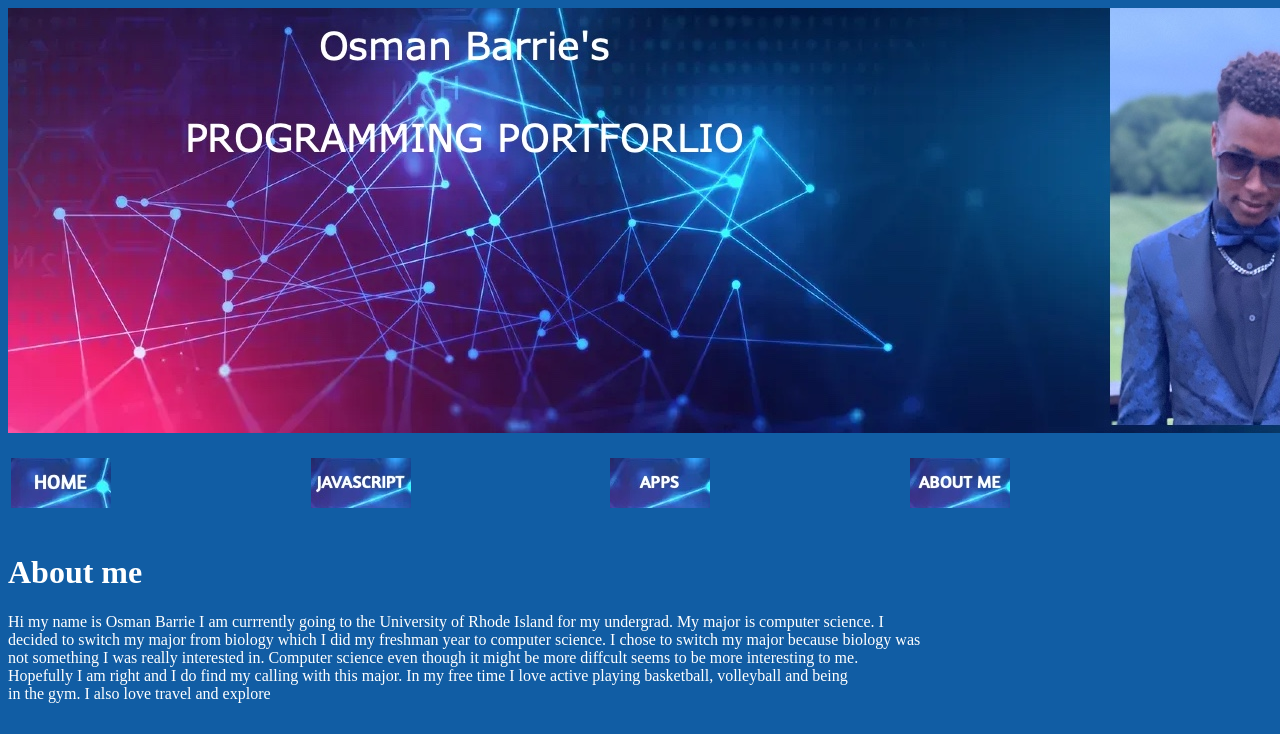
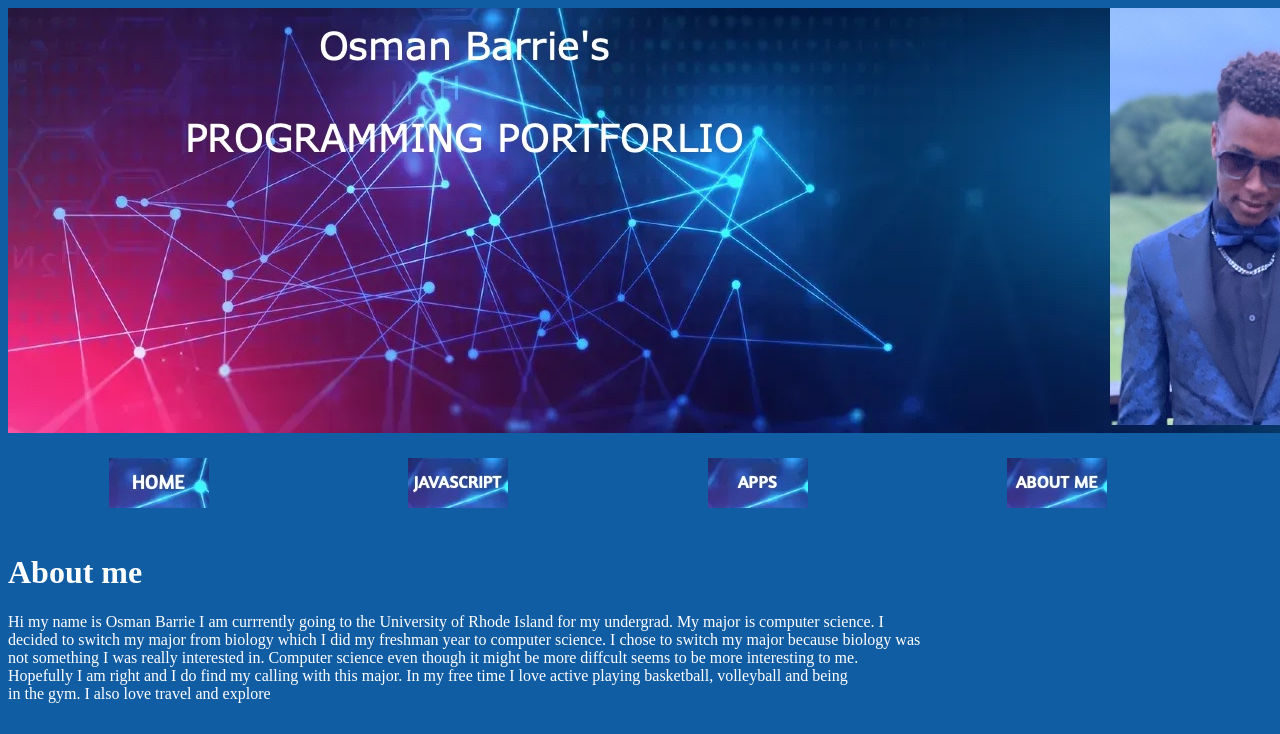
Before and after one commit to Obarrie/Obarrie.github.io, a plain HTML site: page about.html in a window 1280 px wide. Shown: the top 734 px of the page. Drawn offline with Linux system fonts and the light colour scheme.

Commit message:
Update about.html

```diff
--- a/about.html
+++ b/about.html
@@ -12,13 +12,13 @@
   <br>
         <table id="nav-table">
 
-       <td> <a href= "https://obarrie.github.io/index.html" alt= "Home">
+       <td id= "nav-td"> <a href= "https://obarrie.github.io/index.html" alt= "Home">
            <img src= "homebutton.jpg"> </a> </td>
-     <td> <a href= "https://obarrie.github.io/javascripts.html" alt= "javascript">
+     <td id= "nav-td"> <a href= "https://obarrie.github.io/javascripts.html" alt= "javascript">
                 <img src= "JAVASCRIPT BUTTON.jpg"> </a> </td>
-       <td> <a href="https://obarrie.github.io/Apps.html" alt= "Apps">
+      <td id= "nav-td"> <a href="https://obarrie.github.io/Apps.html" alt= "Apps">
             <img src= "APPS BUTTON.jpg"> </a> </td>
-       <td> <a href= "https://obarrie.github.io/about.html" alt= "about me">
+       <td id= "nav-td"> <a href= "https://obarrie.github.io/about.html" alt= "about me">
             <img src= "ABOUTME BUTTON.jpg"> </a> </td>
         </table>
  <br>
```
